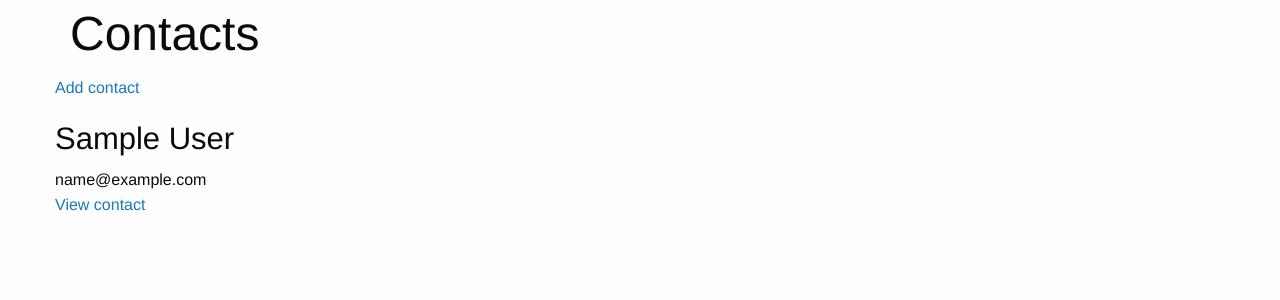
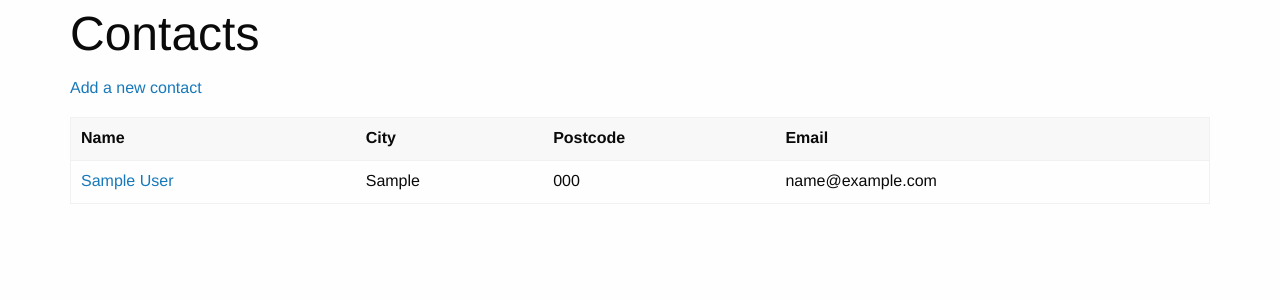
Before and after one commit to TomRosenbloom/codeigniter, a CodeIgniter app: page /database/ in a window 1280 px wide. Shown: the part 24-324 px from the top of the page. Run offline with CodeIgniter, Linux system fonts and the light colour scheme; tables that the repository leaves empty or names only in its code hold one stand-in row (values such as "Sample post"); some libraries are stand-ins or nearby versions.

Commit message:
css table and form

```diff
--- a/application/views/contacts/index.php
+++ b/application/views/contacts/index.php
@@ -1,13 +1,35 @@
-<p>
-    <a href="<?php echo site_url('create'); ?>">Add contact</a>
-</p>
-
-<?php foreach ($contacts as $contact): ?>
-
-        <h3><?php echo $contact['first_name'] . " " . $contact['last_name']; ?></h3>
-        <div class="main">
-                <?php echo $contact['email']; ?>
-        </div>
-        <p><a href="<?php echo site_url('contact/'.$contact['slug']); ?>">View contact</a></p>
-
-<?php endforeach; ?>
+<div class="grid-x grid-padding-x">
+    <div class="cell">
+        <p>
+            <a href="<?php echo site_url('create'); ?>">Add a new contact</a>
+        </p>
+    </div>
+</div>
+<div class="grid-x grid-padding-x">
+    <div class="cell">
+        <table>
+            <thead>
+                <tr>
+                    <th>Name</th>
+                    <th>City</th>
+                    <th>Postcode</th>
+                    <th>Email</th>
+                </tr>
+            </thead>
+            <tbody>
+                <?php foreach ($contacts as $contact): ?>
+                    <tr>
+                        <td>
+                            <a href="<?php echo site_url('contact/'.$contact['slug']); ?>">
+                                <?php echo $contact['first_name'] . " " . $contact['last_name']; ?>
+                            </a>
+                        </td>
+                        <td><?= $contact['city'] ?? '' ?></td>
+                        <td><?= isset($contact['postcode']) ? $contact['postcode'] : '' ?></td>
+                        <td><?php echo isset($contact['email']) ? $contact['email'] : '' ?></td>
+                    </tr>
+                <?php endforeach; ?>
+            </tbody>
+        </table>
+    </div>
+</div>
```
Also changed, not shown: application/views/contacts/create.php (+38 -11 lines).
